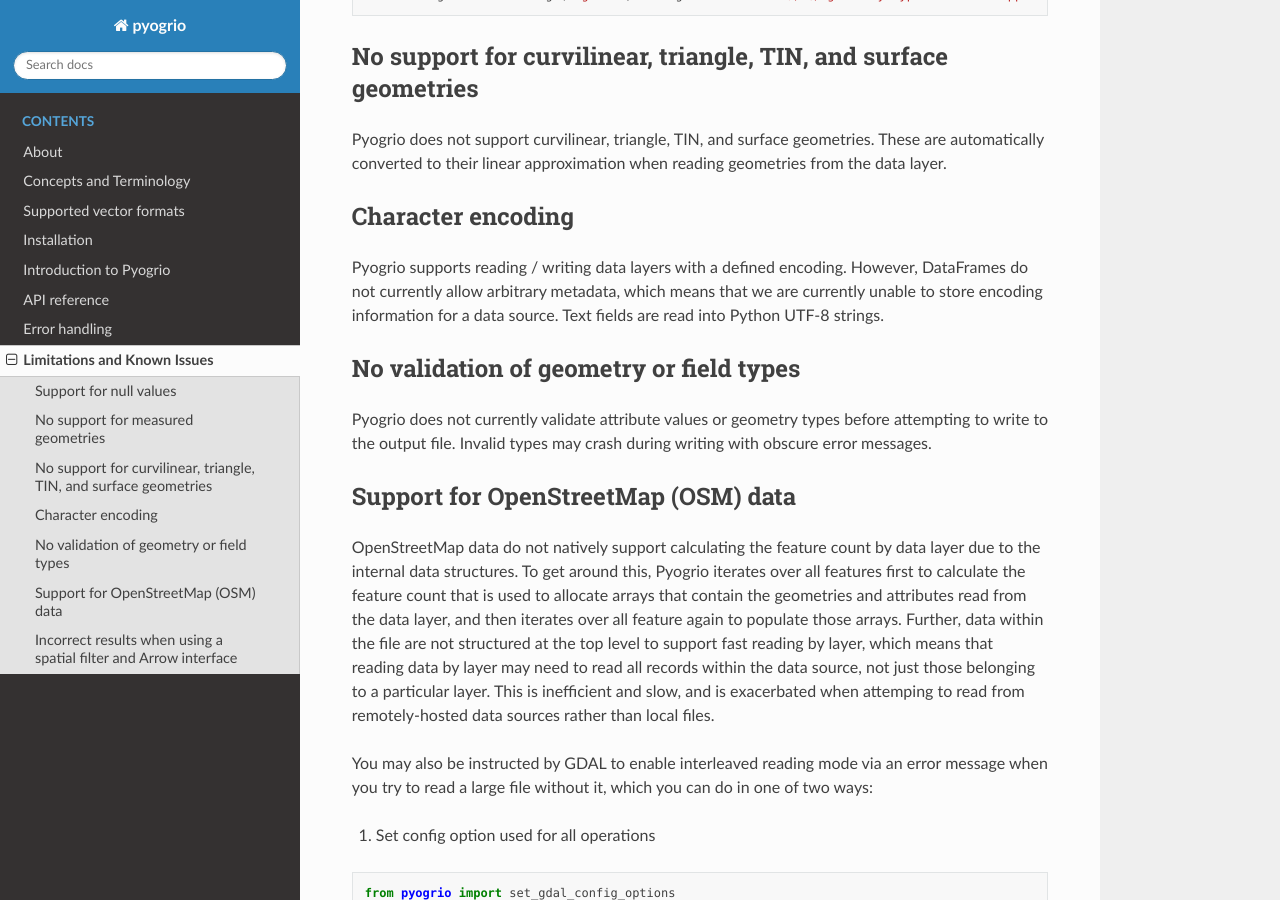
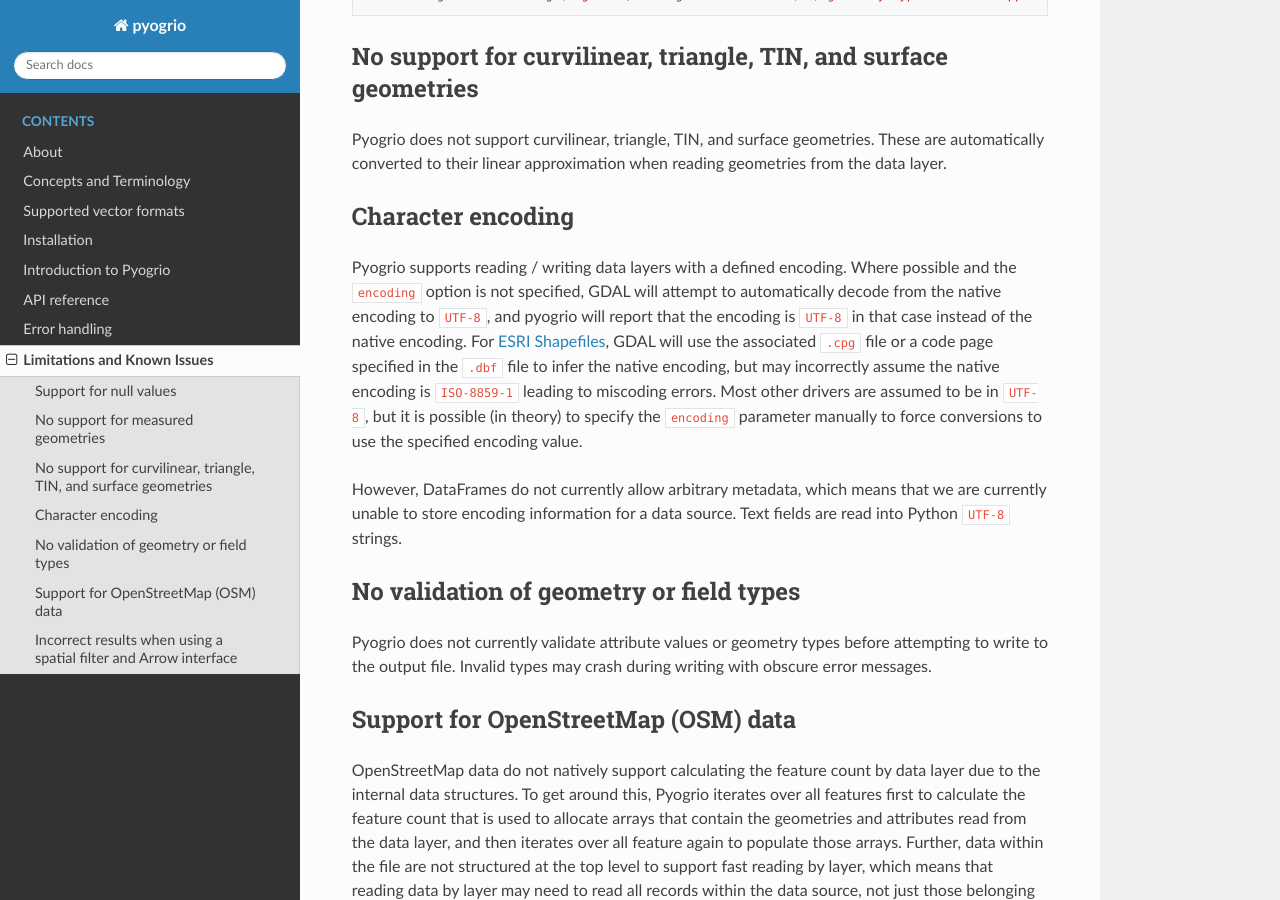
Before and after one commit to geopandas/pyogrio, a Sphinx documentation site: the page built from docs/source/known_issues.md, in a window 1280 px wide and 900 px high, scrolled down 796 px. Built offline with Sphinx 7.4.7 and the Read the Docs theme 2.0.0, drawn with Linux system fonts in a browser that asks for light colours.

Commit message:
Use ANSI code pages for alternative encodings (not DOS) and slightly improve docs

```diff
--- a/docs/source/known_issues.md
+++ b/docs/source/known_issues.md
@@ -41,10 +41,21 @@ geometries from the data layer.
 
 ## Character encoding
 
-Pyogrio supports reading / writing data layers with a defined encoding. However,
+Pyogrio supports reading / writing data layers with a defined encoding. Where
+possible and the `encoding` option is not specified, GDAL will attempt to
+automatically decode from the native encoding to `UTF-8`, and pyogrio will report
+that the encoding is `UTF-8` in that case instead of the native encoding. For
+[ESRI Shapefiles](https://gdal.org/drivers/vector/shapefile.html#encoding),
+GDAL will use the associated `.cpg` file or a code page specified in the `.dbf`
+file to infer the native encoding, but may incorrectly assume the native encoding
+is `ISO-8859-1` leading to miscoding errors. Most other drivers are assumed to
+be in `UTF-8`, but it is possible (in theory) to specify the `encoding` parameter
+manually to force conversions to use the specified encoding value.
+
+However,
 DataFrames do not currently allow arbitrary metadata, which means that we are
 currently unable to store encoding information for a data source. Text fields
-are read into Python UTF-8 strings.
+are read into Python `UTF-8` strings.
 
 ## No validation of geometry or field types
 
```
Also changed, not shown: 2 other files.
